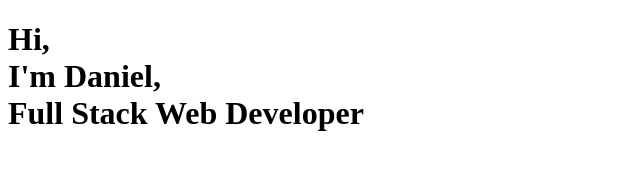
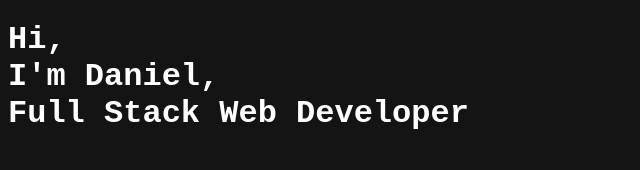
Before and after one commit to DanielK2401/danielk2401.github.io, a plain HTML site: page index.html in a window 1280 px wide. Shown: the whole page, without its empty margins (0-640 px from the left). Drawn offline with Linux system fonts and the light colour scheme.

Commit message:
Some changes

```diff
--- a/index.html
+++ b/index.html
@@ -5,6 +5,7 @@
     <meta http-equiv="X-UA-Compatible" content="IE=edge">
     <meta name="viewport" content="width=device-width, initial-scale=1.0">
     <title>Document</title>
+    <link rel="stylesheet" href="./styles.css">
 </head>
 <body>
     <h1>
--- /dev/null
+++ b/styles.css
@@ -0,0 +1,7 @@
+body {
+    background-color: rgb(20, 20, 20);
+}
+h1 {
+    color: white;
+    font-family: 'Courier New', Courier, monospace;
+}
```
